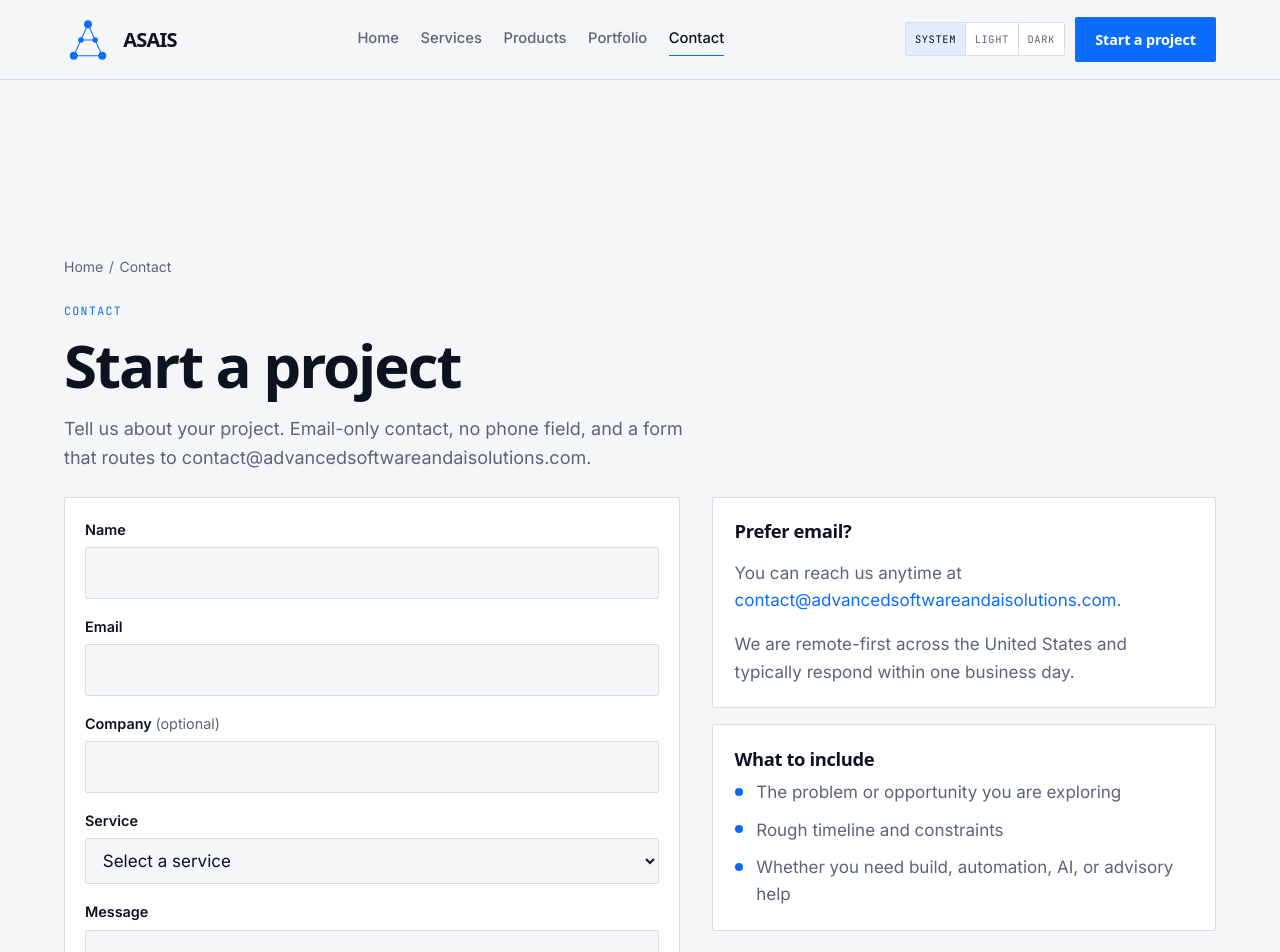
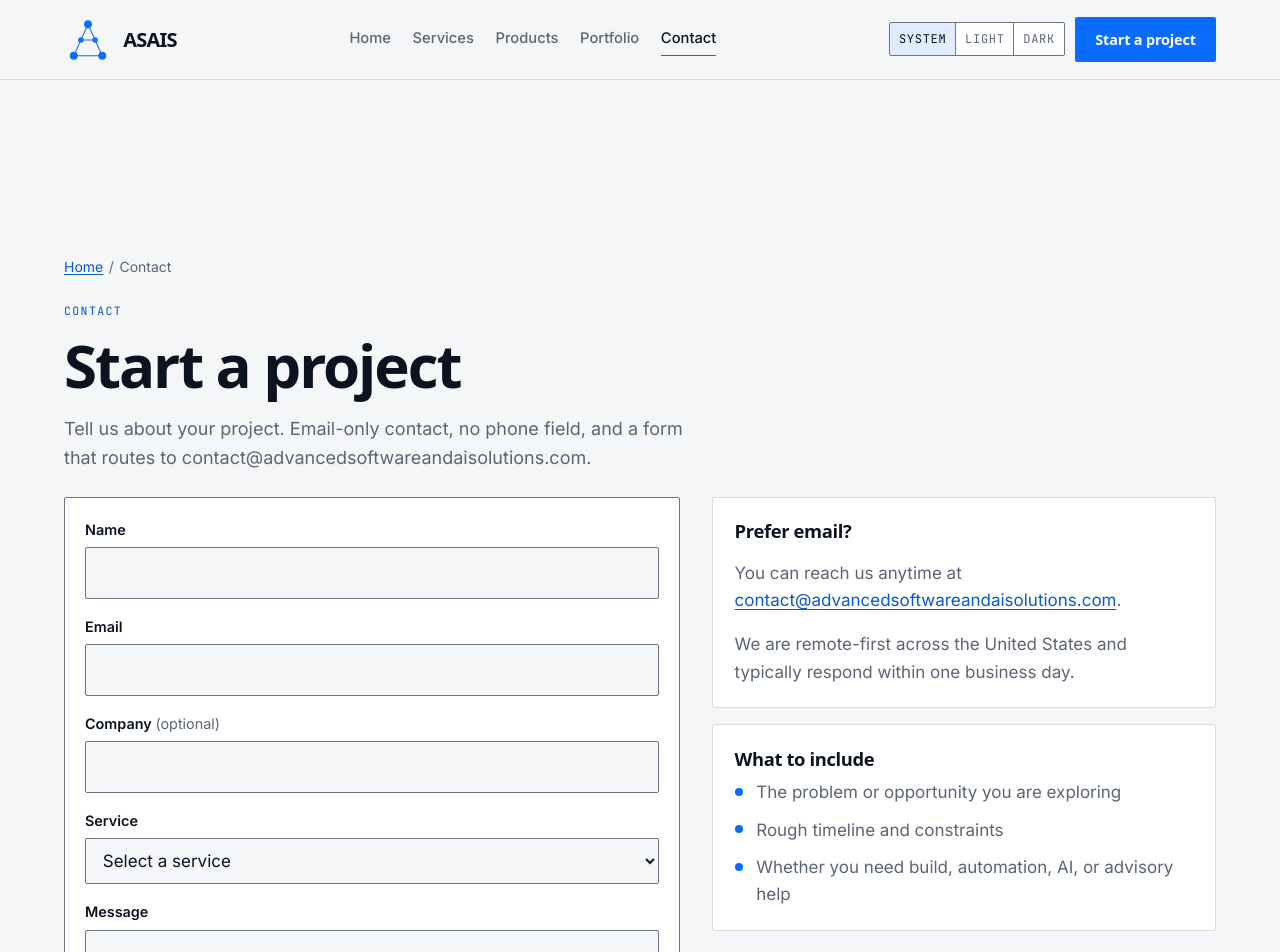
Before and after one commit to alfred-delacosta/advanced-software-and-ai-solutions, a Next.js app: page /contact in a window 1280 px wide. Shown: the top 952 px of the page. Built offline with nearby package versions, Linux system fonts and the light colour scheme; a web font is replaced by a local one.

Commit message:
Add a11y tokens, in-content link underlines, and contact form errors.
Apply Web Designer lock: --accent-text, --border-control, darker --danger, ThemeToggle ≥0.75rem. Underline in-content links; ContactForm gets aria-invalid, field errors, and an alert live region. Folded A gold unchanged.

```diff
--- a/app/globals.css
+++ b/app/globals.css
@@ -23,9 +23,11 @@
   --accent-hover: #0958d4;
   --accent-muted: rgba(11, 109, 255, 0.12);
   --accent-soft: #2563eb;
+  --accent-text: #0958d4;
   --focus: #0b6dff;
-  --danger: #dc2626;
+  --danger: #b91c1c;
   --primary-fg: #ffffff;
+  --border-control: #6b7585;
 
   --bg: var(--paper);
   --text: var(--ink);
@@ -54,6 +56,8 @@
     --panel-2: #121a28;
     --nav-bg: rgba(7, 11, 18, 0.88);
     --primary-fg: #ffffff;
+    --accent-text: #6ba3ff;
+    --border-control: #6b778a;
     --danger: #f87171;
   }
 }
@@ -67,6 +71,8 @@
   --panel-2: #121a28;
   --nav-bg: rgba(7, 11, 18, 0.88);
   --primary-fg: #ffffff;
+  --accent-text: #6ba3ff;
+  --border-control: #6b778a;
   --danger: #f87171;
 }
 
@@ -79,7 +85,9 @@
   --panel-2: #eef1f4;
   --nav-bg: rgba(244, 246, 248, 0.88);
   --primary-fg: #ffffff;
-  --danger: #dc2626;
+  --accent-text: #0958d4;
+  --border-control: #6b7585;
+  --danger: #b91c1c;
 }
 
 *,
@@ -152,7 +160,7 @@ textarea {
   font-size: 0.72rem;
   letter-spacing: 0.12em;
   text-transform: uppercase;
-  color: var(--accent);
+  color: var(--accent-text);
   margin: 0 0 0.85rem;
 }
 
@@ -228,7 +236,7 @@ textarea {
 
 .btn-secondary {
   background: transparent;
-  border-color: var(--border);
+  border-color: var(--border-control);
   color: var(--text);
 }
 
@@ -238,18 +246,19 @@ textarea {
 }
 
 .text-link {
-  color: var(--text);
+  color: var(--accent-text);
   font-weight: 600;
   font-family: var(--font-display);
   letter-spacing: -0.01em;
-  border-bottom: 1px solid var(--border);
-  padding-bottom: 0.1rem;
-  transition: color 0.15s ease, border-color 0.15s ease;
+  text-decoration: underline;
+  text-underline-offset: 0.15em;
+  border-bottom: none;
+  padding-bottom: 0;
+  transition: color 0.15s ease;
 }
 
 .text-link:hover {
-  color: var(--accent);
-  border-bottom-color: var(--accent);
+  color: var(--accent-hover);
 }
 
 .card {
@@ -298,6 +307,21 @@ textarea {
   margin-bottom: 0;
 }
 
+/* In-content text links */
+.prose a,
+.muted a,
+.lead a {
+  color: var(--accent-text);
+  text-decoration: underline;
+  text-underline-offset: 0.15em;
+}
+
+.prose a:hover,
+.muted a:hover,
+.lead a:hover {
+  color: var(--accent-hover);
+}
+
 .breadcrumbs {
   display: flex;
   flex-wrap: wrap;
@@ -307,8 +331,14 @@ textarea {
   margin-bottom: 1.5rem;
 }
 
+.breadcrumbs a {
+  color: var(--accent-text);
+  text-decoration: underline;
+  text-underline-offset: 0.12em;
+}
+
 .breadcrumbs a:hover {
-  color: var(--accent);
+  color: var(--accent-hover);
 }
 
 .list-check {
--- a/app/page.module.css
+++ b/app/page.module.css
@@ -96,7 +96,7 @@
 
 .stepNum {
   font-family: var(--font-mono);
-  color: var(--accent);
+  color: var(--accent-text);
   font-size: 0.8rem;
   letter-spacing: 0.08em;
   margin-bottom: 0.5rem;
--- a/components/ContactForm.module.css
+++ b/components/ContactForm.module.css
@@ -14,7 +14,7 @@
   display: grid;
   gap: 1rem;
   background: var(--panel);
-  border: 1px solid var(--border);
+  border: 1px solid var(--border-control);
   border-radius: var(--radius);
   padding: 1.25rem;
 }
@@ -34,9 +34,22 @@
 .field textarea {
   width: 100%;
   background: var(--bg);
-  border: 1px solid var(--border);
+  border: 1px solid var(--border-control);
   border-radius: var(--radius);
   padding: 0.7rem 0.8rem;
+}
+
+.field input:focus,
+.field select:focus,
+.field textarea:focus {
+  outline: 2px solid var(--focus);
+  outline-offset: 1px;
+}
+
+.field input[aria-invalid="true"],
+.field select[aria-invalid="true"],
+.field textarea[aria-invalid="true"] {
+  border-color: var(--danger);
 }
 
 .field textarea {
@@ -55,6 +68,22 @@
   font-size: 0.9rem;
 }
 
+.fieldError {
+  color: var(--danger);
+  margin: 0;
+  font-size: 0.85rem;
+}
+
+.errorSummary {
+  color: var(--danger);
+  margin: 0;
+  padding: 0.75rem 0.85rem;
+  border: 1px solid color-mix(in srgb, var(--danger) 45%, var(--border-control));
+  background: color-mix(in srgb, var(--danger) 8%, var(--panel));
+  border-radius: var(--radius);
+  font-size: 0.9rem;
+}
+
 .success {
   background: var(--accent-muted);
   border: 1px solid color-mix(in srgb, var(--accent) 35%, var(--border));
@@ -68,7 +97,9 @@
 }
 
 .aside a {
-  color: var(--accent);
+  color: var(--accent-text);
+  text-decoration: underline;
+  text-underline-offset: 0.15em;
 }
 
 .aside a:hover {
--- a/components/ContactForm.tsx
+++ b/components/ContactForm.tsx
@@ -1,6 +1,6 @@
 "use client";
 
-import { FormEvent, useState } from "react";
+import { FormEvent, useId, useRef, useState } from "react";
 import { contact } from "@/data/contact";
 import { services } from "@/data/services";
 import styles from "./ContactForm.module.css";
@@ -12,13 +12,43 @@ const serviceOptions = [
 
 type Status = "idle" | "submitting" | "success" | "error";
 
+type FieldErrors = {
+  name?: string;
+  email?: string;
+  service?: string;
+  message?: string;
+};
+
+function isValidEmail(value: string) {
+  return /^[^\s@]+@[^\s@]+\.[^\s@]+$/.test(value);
+}
+
 export default function ContactForm() {
+  const formId = useId();
+  const summaryRef = useRef<HTMLParagraphElement>(null);
   const [status, setStatus] = useState<Status>("idle");
   const [error, setError] = useState<string | null>(null);
+  const [fieldErrors, setFieldErrors] = useState<FieldErrors>({});
+
+  function validate(payload: {
+    name: string;
+    email: string;
+    service: string;
+    message: string;
+  }): FieldErrors {
+    const next: FieldErrors = {};
+    if (!payload.name.trim()) next.name = "Enter your name.";
+    if (!payload.email.trim()) next.email = "Enter your email address.";
+    else if (!isValidEmail(payload.email.trim())) {
+      next.email = "Enter a valid email address.";
+    }
+    if (!payload.service) next.service = "Select a service.";
+    if (!payload.message.trim()) next.message = "Enter a message.";
+    return next;
+  }
 
   async function onSubmit(event: FormEvent<HTMLFormElement>) {
     event.preventDefault();
-    setStatus("submitting");
     setError(null);
 
     const form = event.currentTarget;
@@ -31,6 +61,17 @@ export default function ContactForm() {
       message: String(data.get("message") || ""),
     };
 
+    const nextErrors = validate(payload);
+    setFieldErrors(nextErrors);
+    if (Object.keys(nextErrors).length > 0) {
+      setStatus("error");
+      setError("Please fix the highlighted fields and try again.");
+      queueMicrotask(() => summaryRef.current?.focus());
+      return;
+    }
+
+    setStatus("submitting");
+
     try {
       const res = await fetch("/api/contact", {
         method: "POST",
@@ -42,18 +83,22 @@ export default function ContactForm() {
         throw new Error(json.error || "Something went wrong. Please email us directly.");
       }
       setStatus("success");
+      setFieldErrors({});
       form.reset();
     } catch (err) {
       setStatus("error");
       setError(err instanceof Error ? err.message : "Unable to send right now.");
+      queueMicrotask(() => summaryRef.current?.focus());
     }
   }
+
+  const summaryId = `${formId}-error-summary`;
 
   return (
     <div className={styles.layout}>
       <div>
         {status === "success" ? (
-          <div className={styles.success}>
+          <div className={styles.success} role="status" aria-live="polite">
             <h2 className="h3">Message received</h2>
             <p className="muted">
               Thanks for reaching out. We will reply by email soon. If your note is
@@ -63,30 +108,90 @@ export default function ContactForm() {
             <button
               type="button"
               className="btn btn-secondary"
-              onClick={() => setStatus("idle")}
+              onClick={() => {
+                setStatus("idle");
+                setError(null);
+                setFieldErrors({});
+              }}
             >
               Send another message
             </button>
           </div>
         ) : (
           <form className={styles.form} onSubmit={onSubmit} noValidate>
+            {error ? (
+              <p
+                ref={summaryRef}
+                id={summaryId}
+                className={styles.errorSummary}
+                role="alert"
+                tabIndex={-1}
+              >
+                {error}
+              </p>
+            ) : (
+              <div className="sr-only" aria-live="polite" />
+            )}
+
             <div className={styles.field}>
-              <label htmlFor="name">Name</label>
-              <input id="name" name="name" required autoComplete="name" />
+              <label htmlFor={`${formId}-name`}>Name</label>
+              <input
+                id={`${formId}-name`}
+                name="name"
+                required
+                autoComplete="name"
+                aria-invalid={fieldErrors.name ? true : undefined}
+                aria-describedby={
+                  fieldErrors.name ? `${formId}-name-error` : undefined
+                }
+              />
+              {fieldErrors.name ? (
+                <p id={`${formId}-name-error`} className={styles.fieldError}>
+                  {fieldErrors.name}
+                </p>
+              ) : null}
             </div>
             <div className={styles.field}>
-              <label htmlFor="email">Email</label>
-              <input id="email" name="email" type="email" required autoComplete="email" />
+              <label htmlFor={`${formId}-email`}>Email</label>
+              <input
+                id={`${formId}-email`}
+                name="email"
+                type="email"
+                required
+                autoComplete="email"
+                aria-invalid={fieldErrors.email ? true : undefined}
+                aria-describedby={
+                  fieldErrors.email ? `${formId}-email-error` : undefined
+                }
+              />
+              {fieldErrors.email ? (
+                <p id={`${formId}-email-error`} className={styles.fieldError}>
+                  {fieldErrors.email}
+                </p>
+              ) : null}
             </div>
             <div className={styles.field}>
-              <label htmlFor="company">
+              <label htmlFor={`${formId}-company`}>
                 Company <span className={styles.optional}>(optional)</span>
               </label>
-              <input id="company" name="company" autoComplete="organization" />
+              <input
+                id={`${formId}-company`}
+                name="company"
+                autoComplete="organization"
+              />
             </div>
             <div className={styles.field}>
-              <label htmlFor="service">Service</label>
-              <select id="service" name="service" required defaultValue="">
+              <label htmlFor={`${formId}-service`}>Service</label>
+              <select
+                id={`${formId}-service`}
+                name="service"
+                required
+                defaultValue=""
+                aria-invalid={fieldErrors.service ? true : undefined}
+                aria-describedby={
+                  fieldErrors.service ? `${formId}-service-error` : undefined
+                }
+              >
                 <option value="" disabled>
                   Select a service
                 </option>
@@ -96,13 +201,34 @@ export default function ContactForm() {
                   </option>
                 ))}
               </select>
+              {fieldErrors.service ? (
+                <p id={`${formId}-service-error`} className={styles.fieldError}>
+                  {fieldErrors.service}
+                </p>
+              ) : null}
             </div>
             <div className={styles.field}>
-              <label htmlFor="message">Message</label>
-              <textarea id="message" name="message" required />
+              <label htmlFor={`${formId}-message`}>Message</label>
+              <textarea
+                id={`${formId}-message`}
+                name="message"
+                required
+                aria-invalid={fieldErrors.message ? true : undefined}
+                aria-describedby={
+                  fieldErrors.message ? `${formId}-message-error` : undefined
+                }
+              />
+              {fieldErrors.message ? (
+                <p id={`${formId}-message-error`} className={styles.fieldError}>
+                  {fieldErrors.message}
+                </p>
+              ) : null}
             </div>
-            {error && <p className={styles.error}>{error}</p>}
-            <button type="submit" className="btn btn-primary" disabled={status === "submitting"}>
+            <button
+              type="submit"
+              className="btn btn-primary"
+              disabled={status === "submitting"}
+            >
               {status === "submitting" ? "Sending…" : "Send message"}
             </button>
           </form>
--- a/components/Footer.module.css
+++ b/components/Footer.module.css
@@ -56,7 +56,7 @@
 }
 
 .links a:hover {
-  color: var(--accent);
+  color: var(--accent-text);
 }
 
 .bottom {
@@ -72,7 +72,7 @@
 }
 
 .bottom a:hover {
-  color: var(--accent);
+  color: var(--accent-text);
 }
 
 .brandLockup {
--- a/components/ThemeToggle.module.css
+++ b/components/ThemeToggle.module.css
@@ -1,7 +1,7 @@
 .group {
   display: inline-flex;
   align-items: center;
-  border: 1px solid var(--border);
+  border: 1px solid var(--border-control);
   border-radius: var(--radius);
   overflow: hidden;
   background: var(--panel);
@@ -13,7 +13,7 @@
   background: transparent;
   color: var(--text-muted);
   font-family: var(--font-mono);
-  font-size: 0.65rem;
+  font-size: 0.75rem;
   letter-spacing: 0.06em;
   text-transform: uppercase;
   padding: 0.4rem 0.55rem;
@@ -23,7 +23,7 @@
 }
 
 .group button + button {
-  border-left: 1px solid var(--border);
+  border-left: 1px solid var(--border-control);
 }
 
 .group button:hover {
```
Also changed, not shown: components/PortfolioCard.module.css (+5 -4 lines).
